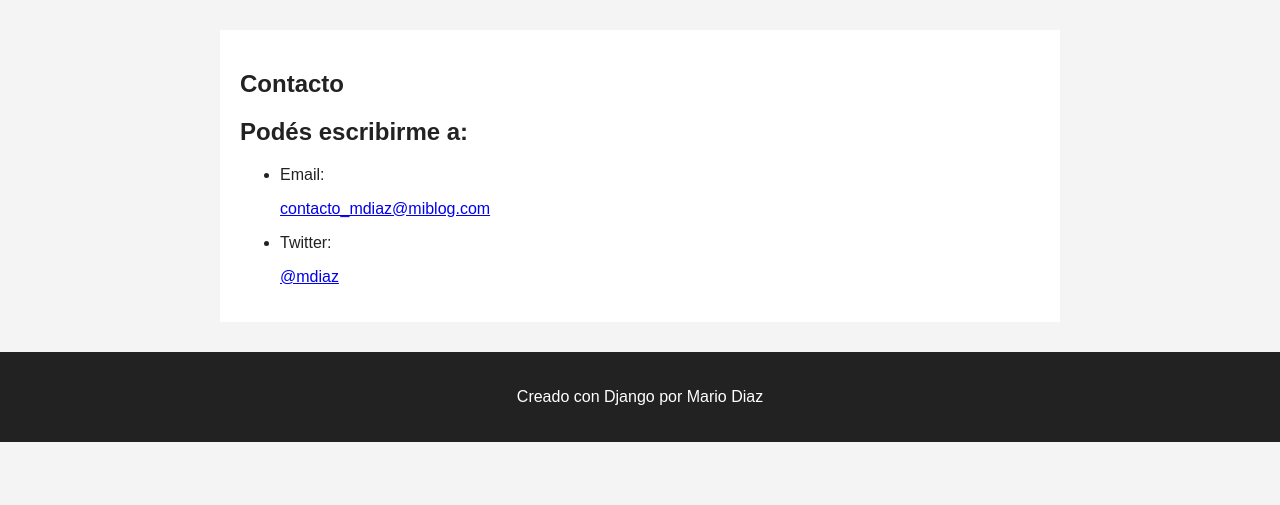
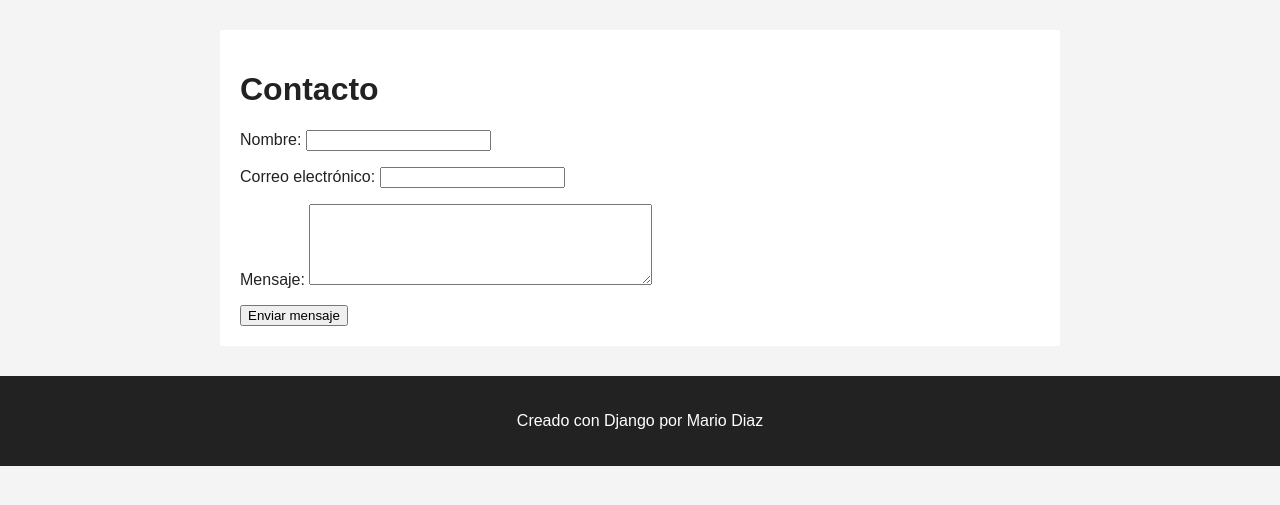
Before and after one commit to mariodiaz1375/django_blog_project, a Django app: page /contacto/ in a window 1280 px wide. Shown: the part 105-610 px from the top of the page. Run offline with Django 5.2, Linux system fonts and the light colour scheme.

Commit message:
creado formulario de contacto en forms.py con vista y html

```diff
--- /dev/null
+++ b/posts/forms.py
@@ -0,0 +1,6 @@
+from django import forms
+
+class ContactoForm(forms.Form):
+    nombre = forms.CharField(label="Nombre", max_length=100)
+    correo = forms.EmailField(label="Correo electrónico")
+    mensaje = forms.CharField(label="Mensaje",min_length=10, widget=forms.Textarea(attrs={"rows": 5}))
--- a/posts/templates/posts/contacto.html
+++ b/posts/templates/posts/contacto.html
@@ -1,14 +1,10 @@
 {% extends "posts/base.html" %}
 {% block title %}Contacto | Mi Blog{% endblock %}
 {% block content %}
-    <h2>Contacto</h2>
-    <h2>Podés escribirme a:</h2>
-    <ul>
-        <li>
-            <p>Email:</p><a href="mailto:{{ contacto.email }}">{{ contacto.email }}</a>
-        </li>
-        <li>
-            <p>Twitter:</p><a href="https://twitter.com/{{ contacto.twitter|slice:'1:' }}" target="_blank">{{ contacto.twitter }}</a>
-        </li>
-    </ul>
+    <h1>Contacto</h1>
+    <form method="post">
+        {% csrf_token %}
+        {{ form.as_p }}
+        <button type="submit">Enviar mensaje</button>
+    </form>
 {% endblock %}
--- a/posts/views.py
+++ b/posts/views.py
@@ -1,6 +1,7 @@
 from django.http import HttpResponse
 from django.shortcuts import render
 from .models import Post
+from .forms import ContactoForm
 
 # Create your views here.
 def inicio(request):
@@ -19,11 +20,21 @@ def lista_posts(request):
     return render(request, "posts/lista_posts.html", context)
 
 def contacto(request):
-    contacto = {
-        "email": "contacto_mdiaz@miblog.com",
-        "twitter": "@mdiaz",
-    }
-    return render(request, "posts/contacto.html", {"contacto": contacto})
+    if request.method == "POST":
+        form = ContactoForm(request.POST)
+        if form.is_valid():
+            nombre = form.cleaned_data["nombre"]
+            correo = form.cleaned_data["correo"]
+            mensaje = form.cleaned_data["mensaje"]
+
+            print("Nombre:", nombre)
+            print("Correo:", correo)
+            print("Mensaje:", mensaje)
+
+            return HttpResponse(f"¡Gracias por contactarnos, {nombre}!")
+    else:
+        form = ContactoForm()
+    return render(request, "posts/contacto.html", {"form": form})
 
 def detalle_post(request, post_id):
     try:
```
